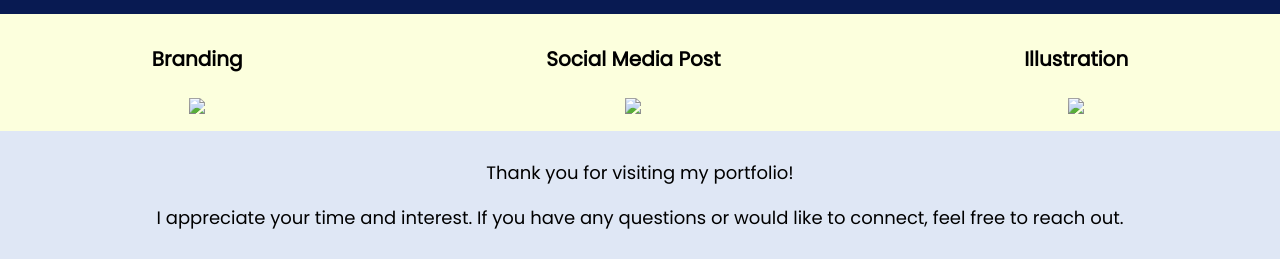
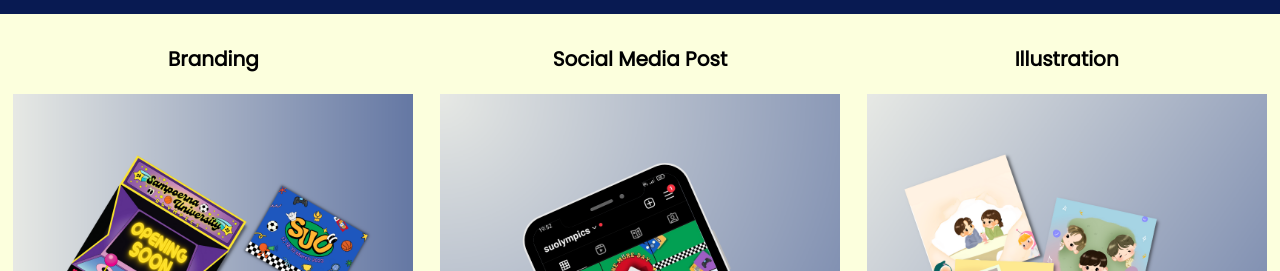
Before and after one commit to samanthaingrid/samanthaingrid.github.io, a plain HTML site: page index.html in a window 1280 px wide. Shown: the part 529-800 px from the top of the page. Drawn offline with Linux system fonts and the light colour scheme; a script that the page names is missing.

Commit message:
Update index.html

```diff
--- a/index.html
+++ b/index.html
@@ -40,15 +40,15 @@
 </div>
   <div class="left">
     <h3>Branding</h3>
-    <img src="suo.png" class="suo">
+    <img src="images/suo.png" class="suo">
  </div>
  <div class="middle">
     <h3>Social Media Post</h3>
-    <img src="13.png" class="socmed">
+    <img src="images/13.png" class="socmed">
  </div>
  <div class="right">
     <h3>Illustration</h3>
-    <img src="17.png" class="illus">
+    <img src="images/17.png" class="illus">
  </div>
 
   <div class="footer">
```
